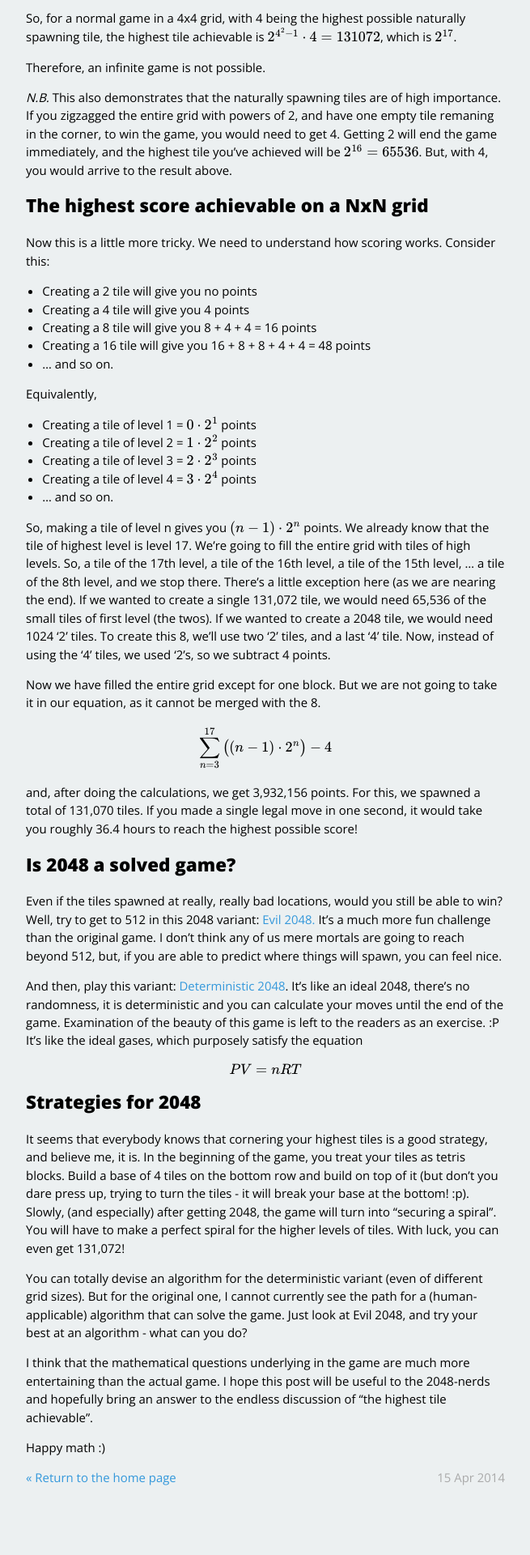
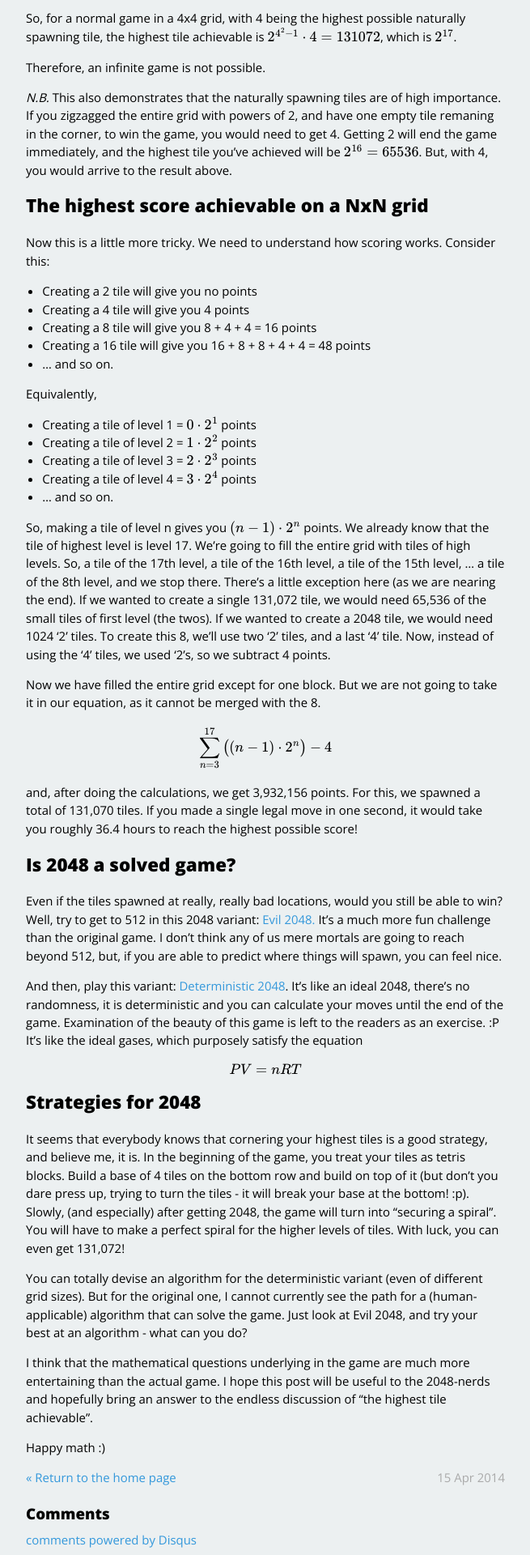
Before and after one commit to lugovskoy/lugovskoy.github.io, a Jekyll site: the page built from _posts/2014-04-15-2048.markdown, in a window 1280 px wide. Shown: the part 789-2709 px from the top of the page at 81% size, without its empty margins (312-967 px from the left). Built offline with Jekyll 4.4.1, drawn with Linux system fonts in a browser that asks for light colours; Markdown is read by kramdown in place of the engine named in the settings; formulas are drawn with MathJax 3; comment, search, counter and statistics services are not loaded; before the commit the page ends 2647 px from its top, so only the background shows below that.

Commit message:
Blog update

```diff
--- a/_config.yml
+++ b/_config.yml
@@ -5,6 +5,7 @@
    email: "berkozbalci@gmail.com"
    domain: "bugsofberk.net"
    analytics: "UA-49163162-1"
+   disqus: "bugsofberk"
 
 markdown: redcarpet
 permalink: p/:title
--- /dev/null
+++ b/_includes/disqus.html
@@ -0,0 +1,11 @@
+<div id="disqus_thread"></div>
+<script type="text/javascript">
+    var disqus_shortname = '{{ site.gereksiz.disqus }}';
+    (function() {
+        var dsq = document.createElement('script'); dsq.type = 'text/javascript'; dsq.async = true;
+        dsq.src = '//' + disqus_shortname + '.disqus.com/embed.js';
+        (document.getElementsByTagName('head')[0] || document.getElementsByTagName('body')[0]).appendChild(dsq);
+    })();
+</script>
+<noscript>Please enable JavaScript to view the <a href="http://disqus.com/?ref_noscript">comments powered by Disqus.</a></noscript>
+<a href="http://disqus.com" class="dsq-brlink">comments powered by <span class="logo-disqus">Disqus</span></a>
--- a/_layouts/post.html
+++ b/_layouts/post.html
@@ -14,4 +14,8 @@
    <div id="return">
       <a href="/">&laquo; Return to the home page</a>
    </div>
+   <br>
+   <h2>Comments</h2>
+   {% include disqus.html %}
+   <br>
 </footer>
--- a/css/main.css
+++ b/css/main.css
@@ -159,7 +159,7 @@
 }
 
 footer {
-   height: 2.5em;
+   height: auto;
 }
 
 footer #date {
```
